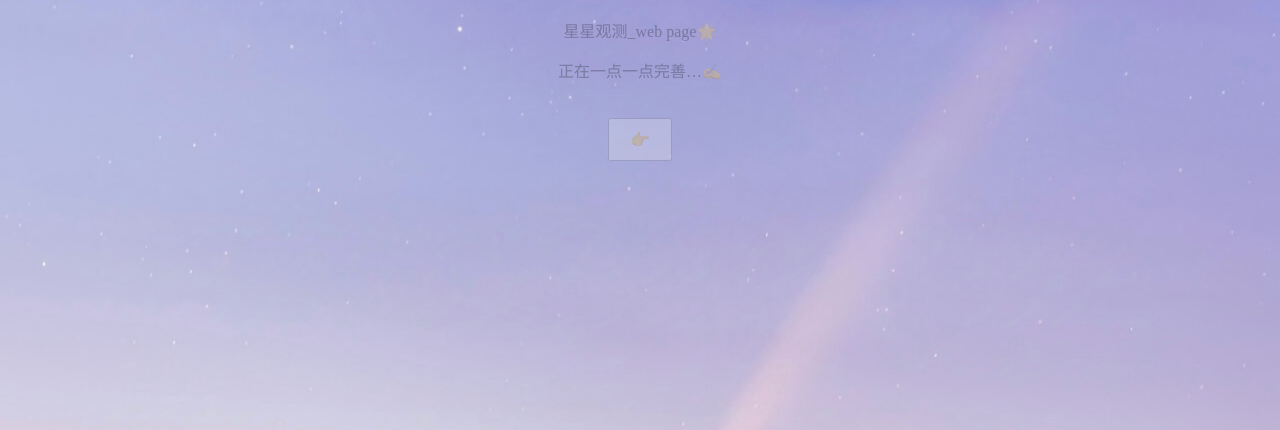
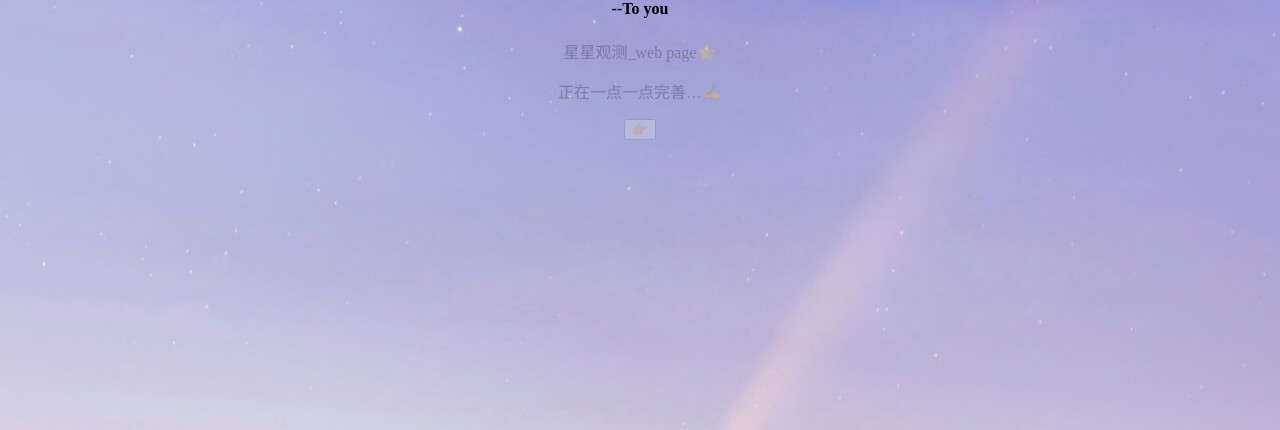
Before and after one commit to Joslin-1/Stars, a plain HTML site: page index.html in a window 1280 px wide. Shown: the part 370-800 px from the top of the page. Drawn offline with Linux system fonts and the light colour scheme.

Commit message:
Update index.html

```diff
--- a/index.html
+++ b/index.html
@@ -58,7 +58,8 @@
         <div id="little" class="little">
             <p>星星观测_web page🌟</p>
             <p>正在一点一点完善…✍️</p>
-            <button id="btn"><a href="./index2.html">👉</a></button>
+            <a href="./index2.html"><button>👉</button></a>
+<!--             <button id="btn"><a href="./index2.html">👉</a></button> -->
         </div>
     </div>
 
```
